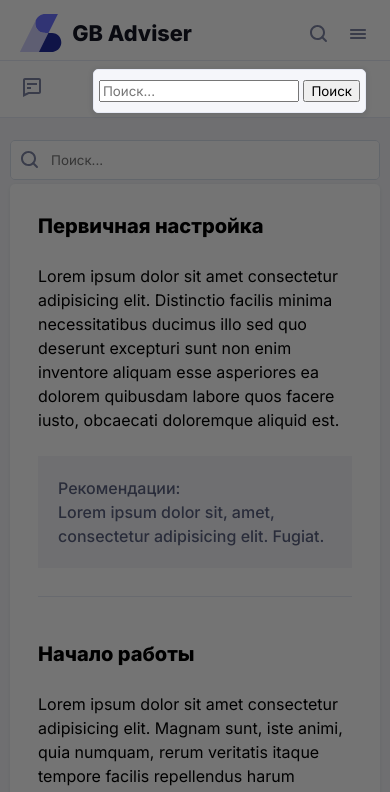
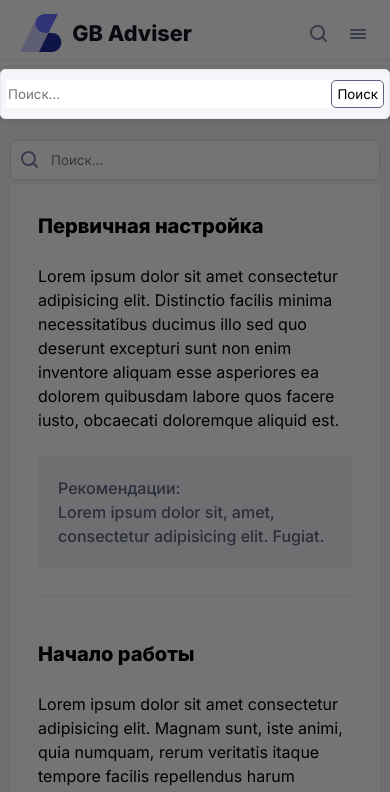
Before and after one commit to rusland251/GB_ADVISER, a plain HTML site: page index.html in a window 390 px wide. Both pictures are taken after a click on the element 319 px from the left and 34 px from the top of the page. Shown: the top 792 px of the page. Drawn offline with Linux system fonts and the light colour scheme.

Commit message:
fix search block finaly

```diff
--- a/assets/scripts/script.js
+++ b/assets/scripts/script.js
@@ -188,7 +188,7 @@ window.addEventListener("scroll", function () {
   }
 });
 
-/ /; /////////////////////////////////////////////////////////////////////////////////////
+/////////////////////////////////////////////////////////////////////////////////////
 // Перелистывание  страниц
 
 const mnbLeftBtn = document.querySelector(".mnb__left-btn");
@@ -233,7 +233,7 @@ mnbNavigate.addEventListener("click", () => {
   toggleRightNav();
 });
 
-/ /; /////////////////////////////////////////////////////////////////////////////////////
+/////////////////////////////////////////////////////////////////////////////////////
 // проверка на кнопки
 
 function testBtnNavBottom() {
@@ -253,7 +253,7 @@ function testBtnNavBottom() {
 }
 testBtnNavBottom();
 
-/ /; /////////////////////////////////////////////////////////////////////////////////////
+/////////////////////////////////////////////////////////////////////////////////////
 // поиск по странице
 
 const createSearhMenu = (pageName, findText, num) =>
@@ -282,7 +282,8 @@ function checkWordsOnPage(searchText) {
   const searchBlock = document.querySelector(".search-page");
   searchBlock.innerHTML = "";
   searchBlock.style.display = "flex";
-  searchBlock.style.position = "static";
+  searchBlock.style.position = "relative"; //прокрутка или relative или fixed что-то с высотами надо делать
+  // searchBlock.style.overflowY = "scroll";
 
   for (let i = 0; i < tbPages.length; i++) {
     let text = tbPages[i].innerText;
@@ -323,7 +324,6 @@ function searchOnPage(event) {
     (event.key === "Enter" && event.target === searchInputBtn) ||
     (event.type === "click" && event.target === searchInputBtn)
   ) {
-    console.log();
     const searchText = document
       .querySelector(".search-input__input")
       .value.toLowerCase();
@@ -373,15 +373,21 @@ searchInputBtn.addEventListener("click", searchOnPage);
 
 tbSearchInput.addEventListener("keydown", searchOnPage);
 headerSearchInput.addEventListener("keydown", searchOnPage);
-mobHeaderSearch.addEventListener("click", showSearch);
-searchPageContainer.addEventListener("click", showSearch);
+mobHeaderSearch.addEventListener("click", () => {
+  showSearch();
+  document.querySelector("body").style.overflow = "hidden";
+});
+searchPageContainer.addEventListener("click", () => {
+  showSearch();
+  document.querySelector("body").style.overflow = "auto";
+});
 
 function showSearch() {
   searchPageContainer.classList.toggle("search-page-container_active");
   searchPageForm.classList.toggle("search-page-form_active");
 }
 
-/ /; /////////////////////////////////////////////////////////////////////////////////////
+/////////////////////////////////////////////////////////////////////////////////////
 
 // Устанавливаем начальные координаты для обработки свайпа
 let startX = 0;
--- a/index.html
+++ b/index.html
@@ -373,8 +373,8 @@
           <div class="group-4">
             <h2>Вам помогла эта статья?</h2>
             <div class="group-4__btns-block">
-              <button class="group-4__btn">Да</button>
-              <button class="group-4__btn">Нет</button>
+              <button class="group-4__btn group-4__btn_y">Да</button>
+              <button class="group-4__btn group-4__btn_n">Нет</button>
             </div>
             <p>50 людям помогла эта статья</p>
           </div>
--- a/style.css
+++ b/style.css
@@ -25,8 +25,27 @@ li {
 }
 input {outline:none;}
 
+button{
+  background-color: #fff;
+  border-radius: 5px;
+  padding: 5px;
+  border:1px solid #5A607F;
+  cursor: pointer;
+}
 
+/* ////////////////////////////////////////////////////////////////////////////////////////////// */
 /* search */
+.search-input__form{
+  background-color: #fff;
+  display: flex;
+  justify-content: space-between;
+}
+
+.search-input__input{
+ width: 100%;
+ border: none
+}
+
 .search-page-container_active{
   width: 100%;
   height: 100%;
@@ -38,9 +57,9 @@ input {outline:none;}
 
 .search-page-form{
   opacity: 0;
-  height: 0;
-  overflow: hidden;
-  position: absolute;
+  /* height:; */
+  /* overflow: hidden; */
+  /* position: absolute; */
   display: none;
   top: 110px;
   transition:all 200ms;
@@ -50,17 +69,14 @@ input {outline:none;}
   position: fixed;
   display: flex;
   flex-direction: column;
-  height: auto;
-  width: auto;
   top: 69px;
-  right: 24px;
+  right: 20%;
+  left: 20%;
   padding: 10px 5px;
   border-radius: 5px;
-  position: fixed;
   opacity: 1;
   background-color: #F5F6FA;
   border: 1px solid #E6E9F4;
-
   z-index: 260;
   color: #5A607F;
   box-shadow: 0px 1px 4px 2px #15223214;
@@ -71,12 +87,17 @@ input {outline:none;}
 .search-page{
   background-color: #fff;
   width: auto;
-  /* padding: 20px; */
+  height: 50vh;
+  /* top: 114px;
+  right: 20%;
+  left: 20%; */
+  margin: auto;
   box-shadow: inset 0px 0px 4px 0px  #4F81FF;
   display: none;
   flex-direction: column;
   gap: 20px;
   z-index: 300;
+  overflow-Y: scroll;
 }
 
 .search-page-blk{
@@ -103,7 +124,7 @@ input {outline:none;}
   color: #5A607F;
 }
 
-
+/* ////////////////////////////////////////////////////////////////////////////////////////////////////////////// */
 /* header */
 /* logo */
 header{
@@ -138,7 +159,7 @@ header{
   text-wrap: nowrap;
   margin-left: 11px;
 }
-
+/* ///////////////////////////////////////////////////////////////////////////////////////////////////// */
 /* header__search*/
 
 .header__search-input{
@@ -174,6 +195,7 @@ header{
   width: 24px;
   height: 24px;
 }
+/* ///////////////////////////////////////////////////////////////////////////////////////////////////// */
 
 /* header__user-block*/
 .header__user-block{
@@ -206,6 +228,7 @@ padding-right: 18px;
 .header__user-block__notifications{
   cursor: pointer;
 }
+/* ///////////////////////////////////////////////////////////////////////////////////////////////////// */
 
 /* header-user pop-up */
 
@@ -263,6 +286,7 @@ padding-right: 18px;
   gap: 10px;
   padding: 0;
 }
+/* ///////////////////////////////////////////////////////////////////////////////////////////////////// */
 
 /* notification popup */
 .notifications-page{
@@ -327,6 +351,7 @@ padding-right: 18px;
   display: block;
 }
 
+/* ///////////////////////////////////////////////////////////////////////////////////////////////////// */
 
 /* chat popup */
 .chat-page{
@@ -387,6 +412,7 @@ flex-direction: column;
 }
 
 
+/* ///////////////////////////////////////////////////////////////////////////////////////////////////// */
 
 /* nav main */
 
@@ -435,6 +461,8 @@ nav{
   color: #5A607F;
 
 }
+/* ///////////////////////////////////////////////////////////////////////////////////////////////////// */
+
 /* кнопки в main навигации */
 .nav-main__ul > li > a:hover{
   background-color: #4F81FF;
@@ -458,6 +486,7 @@ nav{
   margin-bottom: 12px;
   padding-left: 16px;
 }
+/* ///////////////////////////////////////////////////////////////////////////////////////////////////// */
 
 /* nav-right */
 .nav-right{
@@ -540,8 +569,7 @@ cursor:pointer;
   color: #fff;
 }
 
-
-
+/* ///////////////////////////////////////////////////////////////////////////////////////////////////// */
 /* main */
 
 .text-block{
@@ -576,6 +604,7 @@ cursor:pointer;
   box-shadow: inset 0px 0px 4px 0px  #4F81FF;
 }
 
+/* ///////////////////////////////////////////////////////////////////////////////////////////////////// */
 
 /* text-block__page tb*/
 .text-block__page{
@@ -592,12 +621,14 @@ cursor:pointer;
   opacity: 1;
   height: auto;
 }
+/* ///////////////////////////////////////////////////////////////////////////////////////////////////// */
 
 /* мерцание страницы */
 .tb__active-page_opacity{
   height: auto;
   opacity: 0;
 }
+/* ///////////////////////////////////////////////////////////////////////////////////////////////////// */
 
 /* group-1 */
 .group-1{
@@ -632,6 +663,7 @@ margin-top: 24px;
   margin-top: 28px;
   border-bottom: 1px solid #E6E9F4;
 }
+/* ///////////////////////////////////////////////////////////////////////////////////////////////////// */
 
 /* group-2 */
 
@@ -683,8 +715,7 @@ line-height: 24px;
   border-radius: 50%;
   background-color: #F5F6FA;
 }
-
-
+/* ///////////////////////////////////////////////////////////////////////////////////////////////////// */
 /* group-3 */
 .group-3{
   margin-top: 40px;
@@ -703,6 +734,9 @@ line-height: 24px;
   line-height: 24px;
   margin-top: 24px;
 }
+
+/* ///////////////////////////////////////////////////////////////////////////////////////////////////// */
+
 /* slider */
 .slider-text{
   margin-top: 28px;
@@ -773,6 +807,8 @@ line-height: 24px;
   border-bottom: 1px solid #E6E9F4;
 }
 
+/* ///////////////////////////////////////////////////////////////////////////////////////////////////// */
+
 /* group-4 */
 .group-4{
   padding: 0 28px 40px;
@@ -810,6 +846,9 @@ line-height: 24px;
   color: #5A607F;
   margin-top: 12px;
 }
+
+/* ///////////////////////////////////////////////////////////////////////////////////////////////////// */
+
 /* group-5 */
 .group-5{
   display: flex;
@@ -856,6 +895,9 @@ line-height: 24px;
   padding: 0 15px;
 }
 
+/* ///////////////////////////////////////////////////////////////////////////////////////////////////// */
+/* ///////////////////////////////////////////////////////////////////////////////////////////////////// */
+
 @media (max-width: 1100px){
   .container {
     padding: 0 calc(50% - 270px);
@@ -872,8 +914,15 @@ line-height: 24px;
   .notifications-page_active{
     top: 117px;
   }
+/* ///////////////////////////////////////////////////////////////////////////////////////////////////// */
+/* search-page */
+.search-page-form_active{
+  right: 0%;
+  left: 0%;
+}
 
   /* header */
+/* ///////////////////////////////////////////////////////////////////////////////////////////////////// */
 
   .mob_nav-container_active{
     display: block;
@@ -924,6 +973,7 @@ line-height: 24px;
   .activeMobMenu{
     display: block;
   }
+/* ///////////////////////////////////////////////////////////////////////////////////////////////////// */
 
   /* подменю */
 
@@ -946,6 +996,7 @@ line-height: 24px;
     display: flex;
     align-items: center;
   }
+/* ///////////////////////////////////////////////////////////////////////////////////////////////////// */
 
 /* nav */
   .nav{
@@ -1005,6 +1056,7 @@ line-height: 24px;
     margin-left: auto;
   }
 }
+/* ///////////////////////////////////////////////////////////////////////////////////////////////////// */
 
 /* кнопки навигации внизу экрана */
 
@@ -1033,6 +1085,7 @@ line-height: 24px;
 .mob-navigaition-bottom > div:hover{
   background-color: #4F81FF;
 }
+/* ///////////////////////////////////////////////////////////////////////////////////////////////////// */
 
 /* group-5 */
 
```
